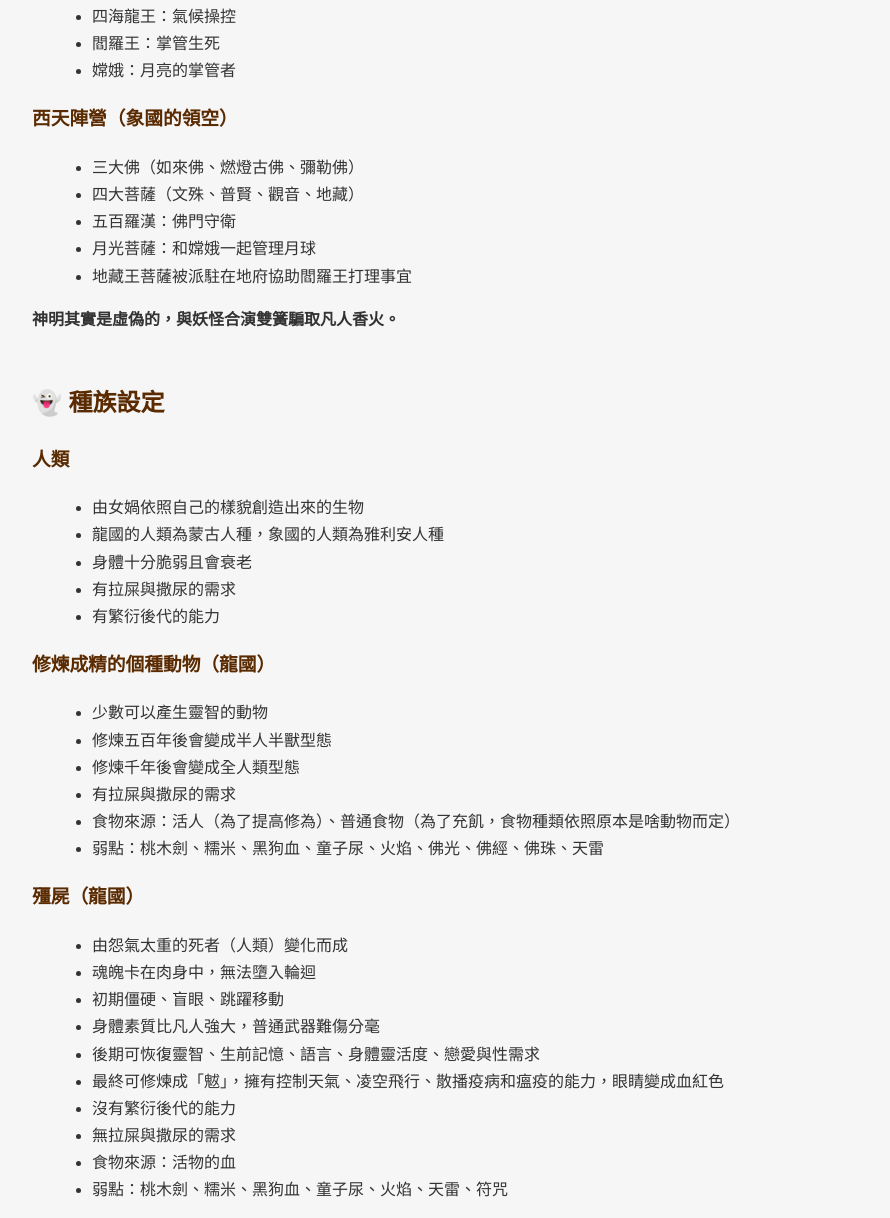
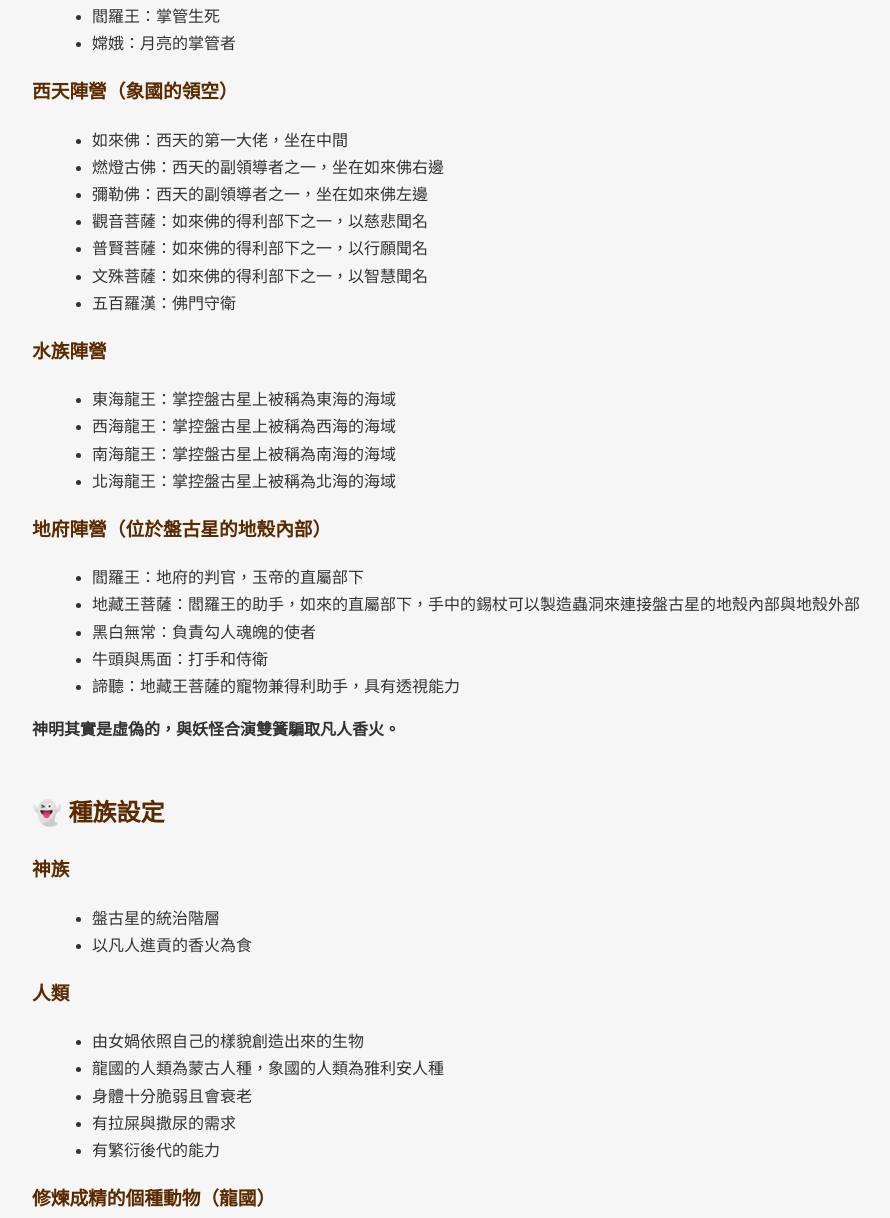
Before and after one commit to ChrisChou19990904/pangu_planet, a website built with Vite: page index.html in a window 1280 px wide. Shown: the part 836-2054 px from the top of the page, without its empty margins (16-906 px from the left). Built offline with nearby package versions, Linux system fonts and the light colour scheme.

Commit message:
ａｓｄ

```diff
--- a/index.html
+++ b/index.html
@@ -57,7 +57,7 @@
 
 <div class="section">
     <h2>🛕 神明與體系</h2>
-    <h3>天庭陣營（龍國的領空）</h3>
+    <h3>天庭陣營（位於龍國的領空）</h3>
     <ul>
       <li>玉皇大帝：天庭的最高統治者</li>
       <li>王母娘娘：蟠桃的種植者</li>
@@ -67,25 +67,47 @@
         <li>太乙救苦天尊：東天門守衛</li>
         <li>摩利支天：西天門守衛，為如來佛派駐在天庭的外包人員</li>
         <li>四大天王：南天門守衛</li>
-        <li>四海龍王：氣候操控</li>
         <li>閻羅王：掌管生死</li>
       <li>嫦娥：月亮的掌管者</li>
     </ul>
 
     <h3>西天陣營（象國的領空）</h3>
     <ul>
-        <li>三大佛（如來佛、燃燈古佛、彌勒佛）</li>
-        <li>四大菩薩（文殊、普賢、觀音、地藏）</li>
+        <li>如來佛：西天的第一大佬，坐在中間</li>
+      <li>燃燈古佛：西天的副領導者之一，坐在如來佛右邊</li>
+      <li>彌勒佛：西天的副領導者之一，坐在如來佛左邊</li>
+        <li>觀音菩薩：如來佛的得利部下之一，以慈悲聞名</li>
+      <li>普賢菩薩：如來佛的得利部下之一，以行願聞名</li>
+      <li>文殊菩薩：如來佛的得利部下之一，以智慧聞名</li>
         <li>五百羅漢：佛門守衛</li>
-      <li>月光菩薩：和嫦娥一起管理月球</li>
-        <li>地藏王菩薩被派駐在地府協助閻羅王打理事宜</li>
     </ul>
+<h3>水族陣營</h3>
+  <ul>
+    <li>東海龍王：掌控盤古星上被稱為東海的海域</li>
+    <li>西海龍王：掌控盤古星上被稱為西海的海域</li>
+    <li>南海龍王：掌控盤古星上被稱為南海的海域</li>
+    <li>北海龍王：掌控盤古星上被稱為北海的海域</li>
+  </ul>
 
+  <h3>地府陣營（位於盤古星的地殼內部）</h3>
+  <ul>
+    <li>閻羅王：地府的判官，玉帝的直屬部下</li>
+    <li>地藏王菩薩：閻羅王的助手，如來的直屬部下，手中的錫杖可以製造蟲洞來連接盤古星的地殼內部與地殼外部</li>
+    <li>黑白無常：負責勾人魂魄的使者</li>
+    <li>牛頭與馬面：打手和侍衛</li>
+    <li>諦聽：地藏王菩薩的寵物兼得利助手，具有透視能力</li>
+  </ul>
     <p><strong>神明其實是虛偽的，與妖怪合演雙簧騙取凡人香火。</strong></p>
 </div>
 
 <div class="section">
     <h2>👻 種族設定</h2>
+  <h3>神族</h3>
+  <ul>
+    <li>盤古星的統治階層</li>
+    <li>以凡人進貢的香火為食</li>
+  </ul>
+
     <h3>人類</h3>
     <ul>
         <li>由女媧依照自己的樣貌創造出來的生物</li>
@@ -137,15 +159,11 @@
         <li>有拉屎與撒尿的需求</li>
         <li>弱點：佛光、佛經、佛珠、火焰、天雷</li>
     </ul>
-
-    <h3>水族（龍國）</h3>
-    <ul>
-        <li>四海龍王的部下與子嗣，部分可變為人形（有龍角、鱗片、藍髮）</li>
-        <li>能力：飛行、控制水流、操控天氣、超人類的力量與速度、長生不老、製造冰</li>
-        <li>食物來源：凡人進貢的香火</li>
-        <li>無拉屎與撒尿的需求</li>
-        <li>弱點：高溫攻擊（火焰與天雷）</li>
-    </ul>
+  <h3>神族</h3>
+  <ul>
+    <li>盤古星的統治階層</li>
+    <li>以凡人進貢的香火為食</li>
+  </ul>
 
 </div>
 
```
